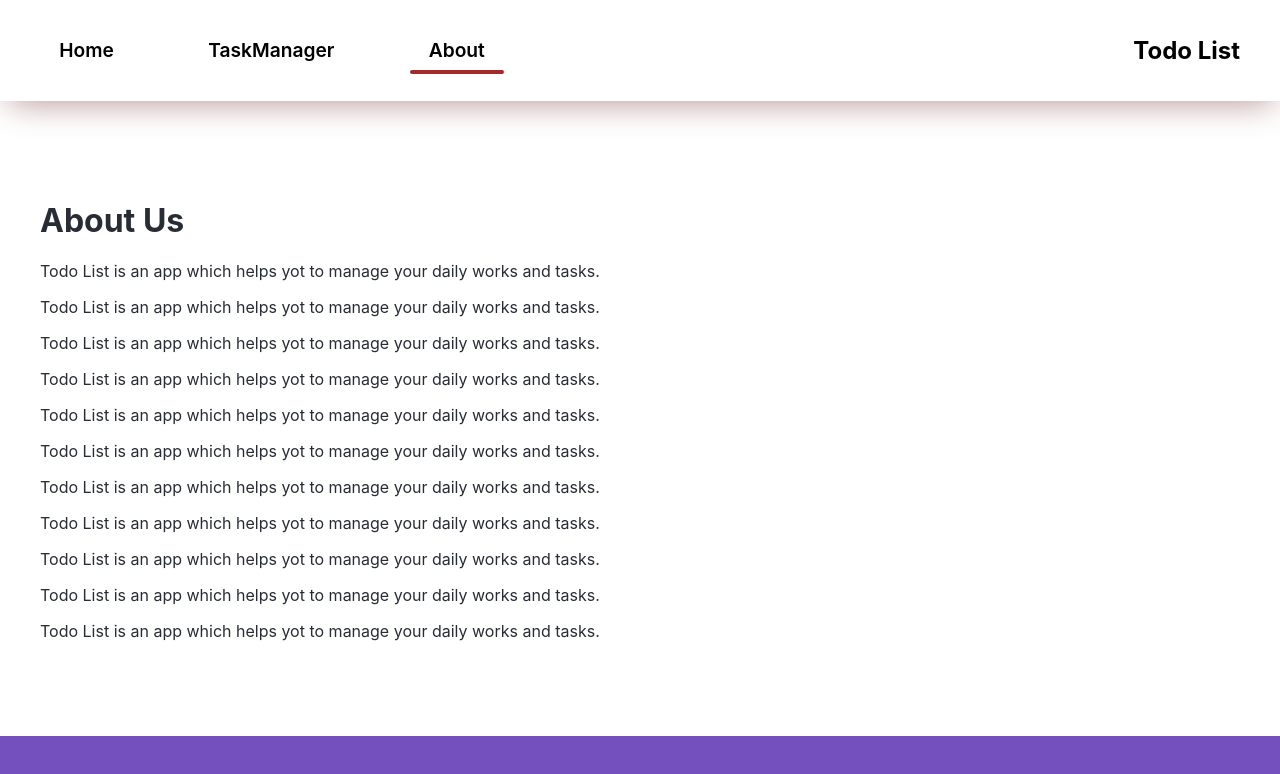
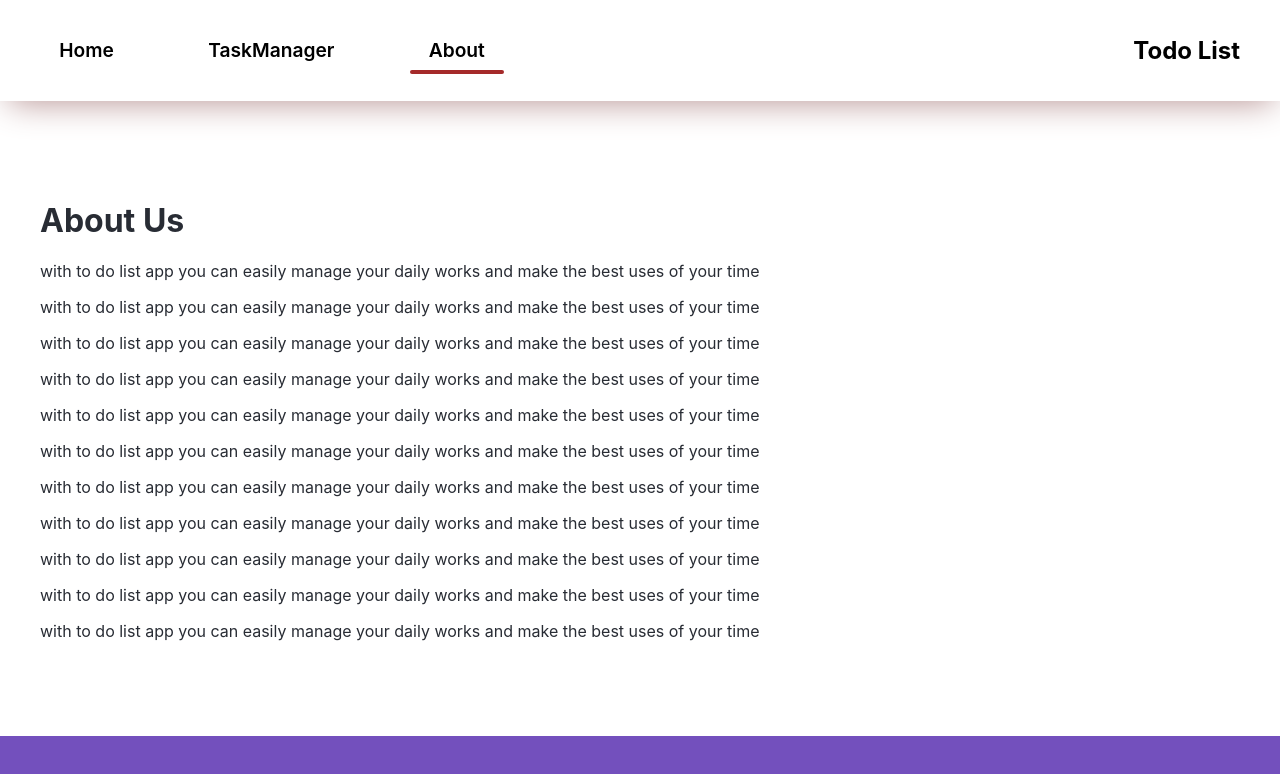
Before and after one commit to soranlotfi/To-do-list, a React (Create React App) app: page /about in a window 1280 px wide. Shown: the top 774 px of the page. Built offline with nearby package versions, Linux system fonts and the light colour scheme; some icons are missing.

Commit message:
recive datas from data.js file and use theme in about page with useState and useEffect hooks

```diff
--- a/src/Data/Static/data.js
+++ b/src/Data/Static/data.js
@@ -12,6 +12,9 @@ const homeData = {
     todoListLetsGo: "LetsGo",
 };
 
-const aboutData = {};
+const aboutData = {
+    title:"About Us",
+    desc :"with to do list app you can easily manage your daily works and make the best uses of your time"
+};
 
 export {homeData, aboutData}
--- a/src/pages/AboutPage/index.js
+++ b/src/pages/AboutPage/index.js
@@ -1,23 +1,29 @@
 import PageLayout from "../../Components/Layouts/PageLayout";
 import Footer from "../../Components/Layouts/Footer";
 import "./style.css"
+import {aboutData} from "../../Data/Static/data";
+import {useEffect, useState} from "react";
 const About= ()=>{
+    const [data,setData]=useState({})
+    useEffect(()=>{
+        setData(aboutData)
+    },[])
     return(
         <PageLayout >
             <div className="about-page">
                 <div className="container">
-                    <h1>About Us</h1>
-                    <p>Todo List is an app which helps yot to manage your daily works and tasks.</p>
-                    <p>Todo List is an app which helps yot to manage your daily works and tasks.</p>
-                    <p>Todo List is an app which helps yot to manage your daily works and tasks.</p>
-                    <p>Todo List is an app which helps yot to manage your daily works and tasks.</p>
-                    <p>Todo List is an app which helps yot to manage your daily works and tasks.</p>
-                    <p>Todo List is an app which helps yot to manage your daily works and tasks.</p>
-                    <p>Todo List is an app which helps yot to manage your daily works and tasks.</p>
-                    <p>Todo List is an app which helps yot to manage your daily works and tasks.</p>
-                    <p>Todo List is an app which helps yot to manage your daily works and tasks.</p>
-                    <p>Todo List is an app which helps yot to manage your daily works and tasks.</p>
-                    <p>Todo List is an app which helps yot to manage your daily works and tasks.</p>
+                    <h1>{data.title}</h1>
+                    <p>{data.desc}</p>
+                    <p>{data.desc}</p>
+                    <p>{data.desc}</p>
+                    <p>{data.desc}</p>
+                    <p>{data.desc}</p>
+                    <p>{data.desc}</p>
+                    <p>{data.desc}</p>
+                    <p>{data.desc}</p>
+                    <p>{data.desc}</p>
+                    <p>{data.desc}</p>
+                    <p>{data.desc}</p>
 
                 </div>
             </div>
```
Also changed, not shown: src/Components/taskmanager/index.js (+0 -12 lines).
